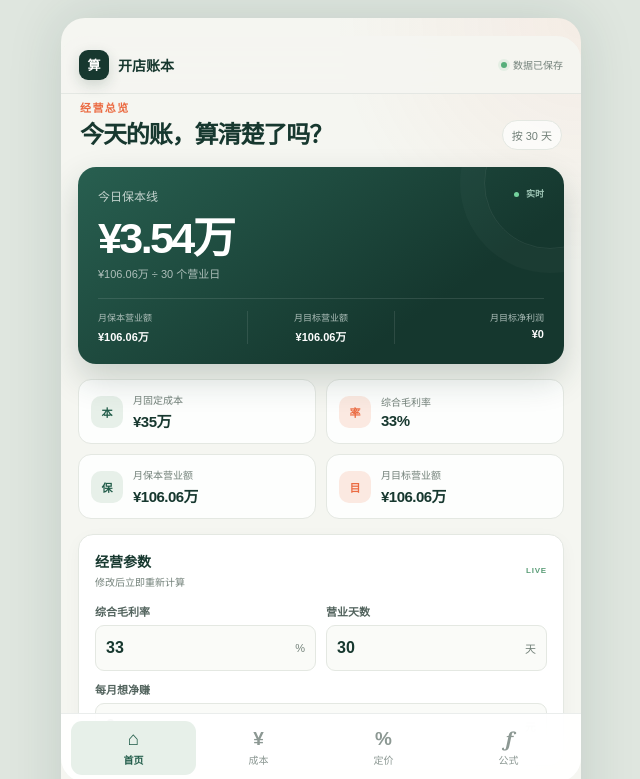
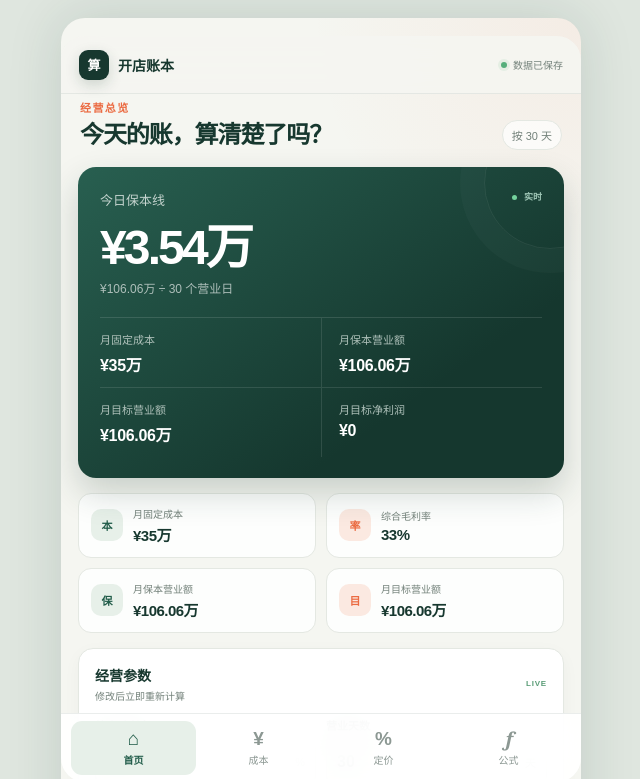
Before and after one commit to zouyuechun/kaidian-calculator, a Next.js app: page / in a window 1280 px wide. Shown: the top 779 px of the page, without its empty margins (319-959 px from the left). Built offline with nearby package versions, Linux system fonts and the light colour scheme.

Commit message:
Expand goal card with four monthly metrics

```diff
--- a/app/globals.css
+++ b/app/globals.css
@@ -63,19 +63,19 @@ button { cursor: pointer; -webkit-tap-highlight-color: transparent; }
 .screen-intro p { margin: 6px 0 0; color: var(--muted); font-size: 12px; }
 .day-chip { flex: 0 0 auto; padding: 6px 9px; border: 1px solid var(--line); border-radius: 18px; background: rgba(255, 255, 255, .7); color: var(--muted); font-size: 11px; }
 
-.goal-card { position: relative; overflow: hidden; padding: 20px; border-radius: 18px; background: linear-gradient(145deg, #285f50, #15372e 72%); color: white; box-shadow: 0 15px 34px rgba(23, 56, 47, .2); }
+.goal-card { position: relative; overflow: hidden; padding: 23px 22px 21px; border-radius: 18px; background: linear-gradient(145deg, #285f50, #15372e 72%); color: white; box-shadow: 0 15px 34px rgba(23, 56, 47, .2); }
 .goal-card::after { content: ""; position: absolute; width: 130px; height: 130px; right: -52px; top: -50px; border: 1px solid rgba(255, 255, 255, .07); border-radius: 50%; box-shadow: 0 0 0 24px rgba(255, 255, 255, .025); }
-.goal-card-head { display: flex; justify-content: space-between; color: #c4d3ce; font-size: 12px; }
+.goal-card-head { display: flex; justify-content: space-between; color: #c4d3ce; font-size: 13px; }
 .goal-card-head b { color: #9fc6b6; font-size: 9px; font-weight: 700; }
 .goal-card-head b i { width: 5px; height: 5px; display: inline-block; margin-right: 4px; border-radius: 50%; background: #74d29d; }
-.goal-card > strong { display: block; margin-top: 11px; font-size: 43px; line-height: 1.1; letter-spacing: -.06em; }
-.goal-card > p { margin: 3px 0 0; color: #aebfba; font-size: 11px; }
-.goal-divider { height: 1px; margin: 17px 0 12px; background: rgba(255, 255, 255, .11); }
-.goal-meta { display: grid; grid-template-columns: repeat(3, minmax(0, 1fr)); color: #aebfba; font-size: 9px; }
-.goal-meta span { min-width: 0; }
-.goal-meta span:nth-child(2) { padding-inline: 8px; border-inline: 1px solid rgba(255, 255, 255, .1); text-align: center; }
-.goal-meta span:last-child { text-align: right; }
-.goal-meta b { display: block; overflow: hidden; margin-top: 4px; color: white; font-size: 11px; text-overflow: ellipsis; white-space: nowrap; }
+.goal-card > strong { display: block; margin-top: 13px; font-size: 48px; line-height: 1.08; letter-spacing: -.06em; }
+.goal-card > p { margin: 5px 0 0; color: #aebfba; font-size: 12px; }
+.goal-divider { height: 1px; margin: 21px 0 0; background: rgba(255, 255, 255, .12); }
+.goal-meta { display: grid; grid-template-columns: repeat(2, minmax(0, 1fr)); color: #afc1ba; font-size: 11px; }
+.goal-meta span { min-width: 0; padding: 13px 0 11px; }
+.goal-meta span:nth-child(even) { padding-left: 17px; border-left: 1px solid rgba(255, 255, 255, .11); }
+.goal-meta span:nth-child(n + 3) { border-top: 1px solid rgba(255, 255, 255, .11); }
+.goal-meta b { display: block; overflow: hidden; margin-top: 5px; color: white; font-size: 16px; letter-spacing: -.02em; text-overflow: ellipsis; white-space: nowrap; }
 
 .metric-grid { display: grid; grid-template-columns: 1fr 1fr; gap: 10px; }
 .metric-grid article { display: flex; align-items: center; gap: 10px; min-width: 0; padding: 12px; border: 1px solid var(--line); border-radius: 13px; background: rgba(255, 255, 255, .85); }
--- a/app/page.tsx
+++ b/app/page.tsx
@@ -222,6 +222,7 @@ export default function Home() {
               <p>{compactMoney(monthlyGoal)} ÷ {days} 个营业日</p>
               <div className="goal-divider" />
               <div className="goal-meta">
+                <span>月固定成本 <b>{compactMoney(fixedCost)}</b></span>
                 <span>月保本营业额 <b>{compactMoney(breakEven)}</b></span>
                 <span>月目标营业额 <b>{compactMoney(monthlyGoal)}</b></span>
                 <span>月目标净利润 <b>{compactMoney(targetProfit)}</b></span>
```
